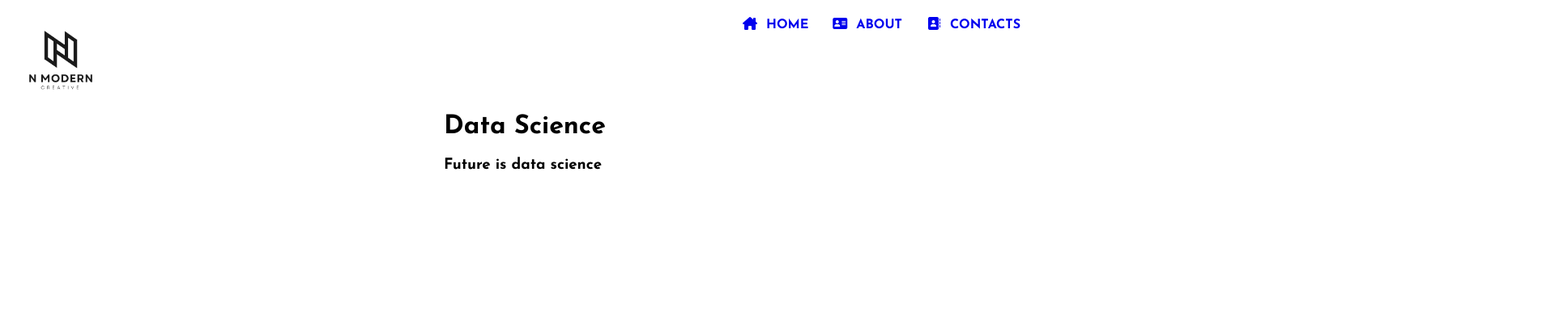
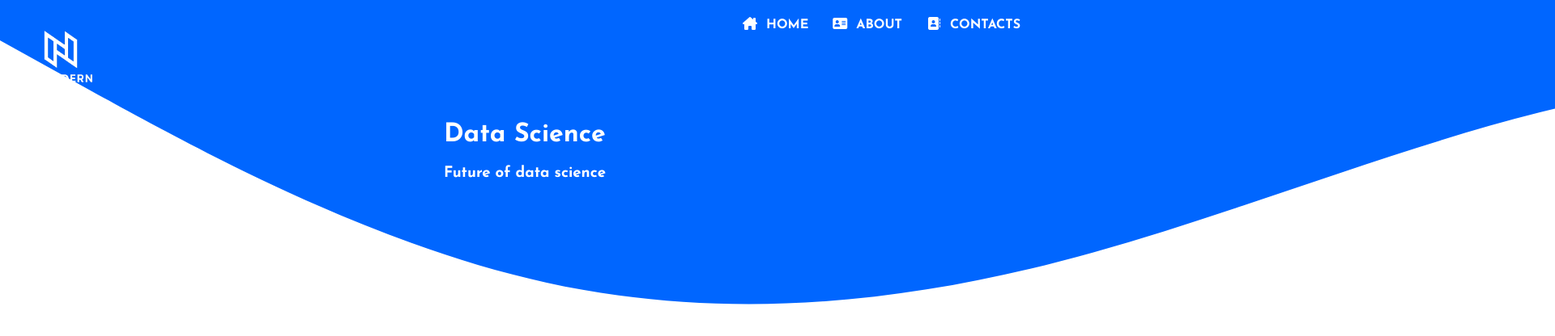
Before and after one commit to Nithin-vs/Landing-page-01a, a plain HTML site: page index.html in a window 1280 px wide. Shown: the top 416 px of the page at 81% size, 1920 px wide, since content can reach past the window. Drawn offline with Linux system fonts and the light colour scheme.

Commit message:
Header completed with styles

```diff
--- a/index.html
+++ b/index.html
@@ -10,16 +10,15 @@
     <link rel="stylesheet" href="style.css">
     <link rel="preconnect" href="https://fonts.googleapis.com">
     <link rel="preconnect" href="https://fonts.gstatic.com" crossorigin>
-    <link href="https://fonts.googleapis.com/css2?family=Josefin+Sans:wght@400;500;700&display=swap" rel="stylesheet">
 </head>
 <body>
 
     <!--header starts-------------------->
 
     <div class="header">
-        <div class="logod"><img src="Light-removebg-preview.png" alt="logo" class="logo"></div>
+        <div class="logod"><img src="Dark-removebg-preview.png" alt="logo" class="logo"></div>
         <div class="title"><h1>Data Science</h1>
-            <h3>Future is data science</h3>
+            <h3 id="sub">Future of data science</h3>
         </div>
         <div class="nav">
             <ul>
@@ -27,10 +26,21 @@
                 <li><a href="#" class="navt"><i class="fa-solid fa-address-card fa-fw"></i>ABOUT</a></li>
                 <li><a href="#" class="navt"><i class="fa-solid fa-address-book fa-fw"></i>CONTACTS</a></li>
             </ul>
+            <svg class="wave" xmlns="http://www.w3.org/2000/svg" viewBox="0 0 1440 320" preserveAspectRatio="none">
+                <path fill="white" fill-opacity="1" d="M0,0L48,26.7C96,53,192,107,288,128C384,149,480,139,576,112C672,85,768,43,864,26.7C960,11,1056,21,1152,48C1248,75,1344,117,1392,138.7L1440,160L1440,320L1392,320C1344,320,1248,320,1152,320C1056,320,960,320,864,320C768,320,672,320,576,320C480,320,384,320,288,320C192,320,96,320,48,320L0,320Z"></path>
+              </svg>
         </div>
     </div>
 
     <!--header ends------------------------>
 
+    <!--content starts--------------------->
+
+    <div class="container"></div>
+
+    <!--content ends----------------------->
+
+
+
 </body>
 </html>
--- a/style.css
+++ b/style.css
@@ -1,8 +1,11 @@
+@import url('https://fonts.googleapis.com/css2?family=Josefin+Sans:wght@400;500;700&display=swap');
+
 /* --------------------header styles starts*/
 
 body{
     margin: 0;
     padding: 0;
+    background-color: #0066FF;
 }
 .logo{
     width: 150px;
@@ -13,9 +16,14 @@ body{
     justify-content: space-between;
 }
 .title{
-    margin-top: 120px;
+    margin-top: 130px;
     margin-left: 250px;
     font-family: 'Josefin Sans', sans-serif;
+    color: white;
+}
+#sub{
+    margin-top: 5p;
+
 }
 .nav ul{
     margin-right: 15px;
@@ -33,11 +41,17 @@ body{
     text-decoration: none;
     font-weight: 700;
     font-family: 'Josefin Sans', sans-serif;
+    color: white;
 }
 .fa-fw{
     margin-right: 10px;
 }
-
+.wave{
+    position: absolute;
+    bottom: 0;
+    left: 0;
+    height: 750px;
+}
 
 
 /* --------------------header styles ends*/
```
Also changed, not shown: Dark-removebg-preview.png (added), 1 other file.
